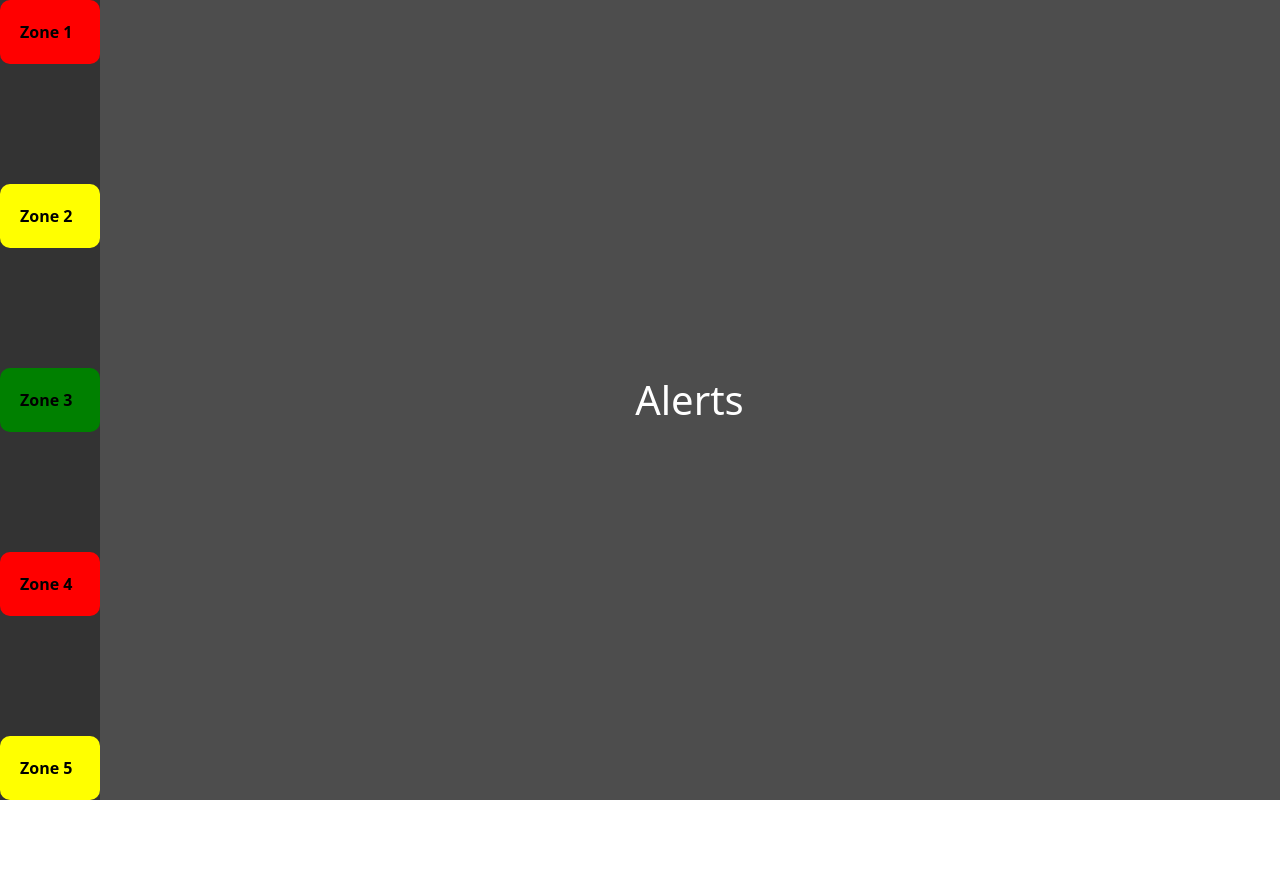
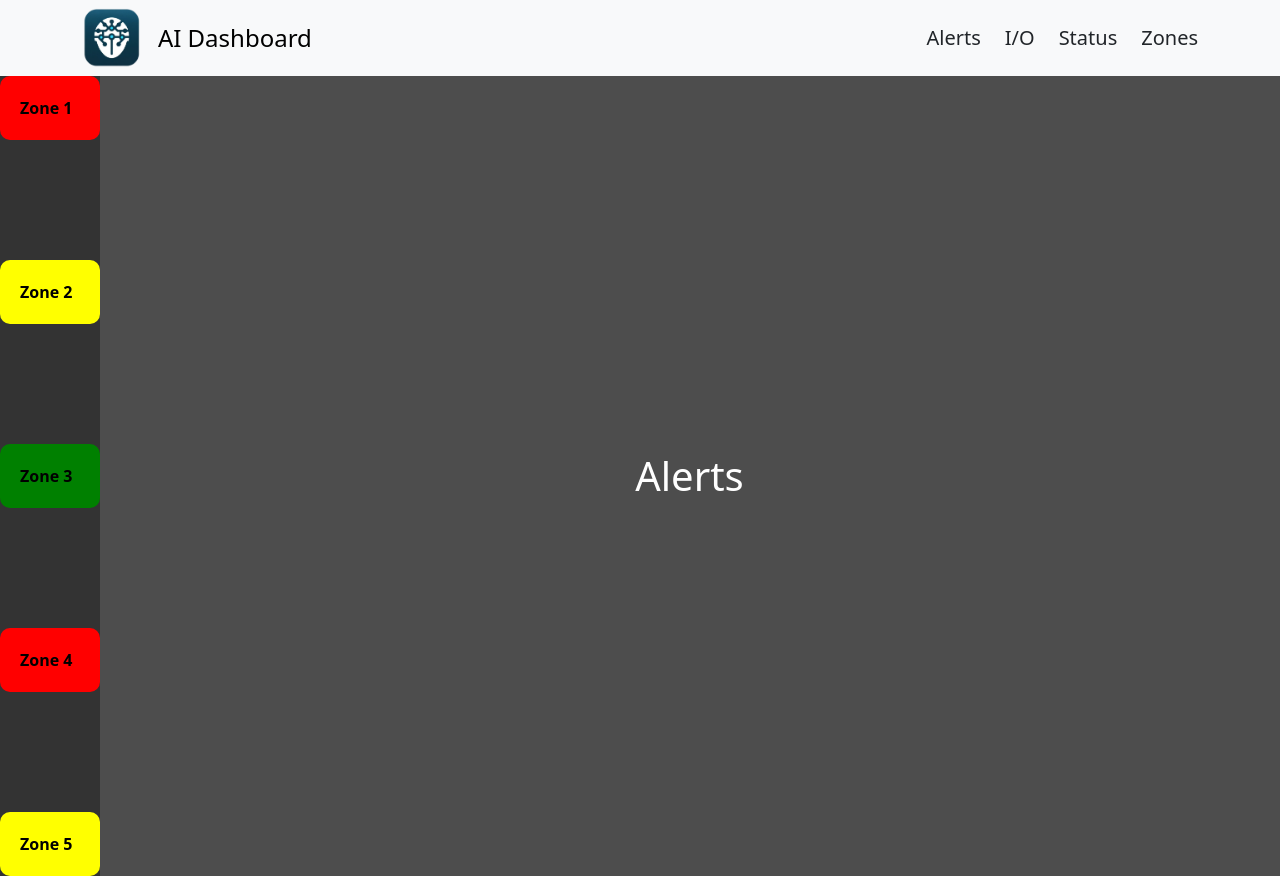
Before and after one commit to dingjw1997/AI-Dashboard, a React (Create React App) app: page /alerts in a window 1280 px wide. Before the commit the page ends 800 px from the top, so only its background shows below. Built offline with nearby package versions, Linux system fonts and the light colour scheme.

Commit message:
Alerts section updated, done by Jiawen

```diff
--- a/src/pages/Alerts/Alerts.tsx
+++ b/src/pages/Alerts/Alerts.tsx
@@ -3,9 +3,14 @@
 
 import React from 'react';
 import styles from './Alerts.module.css';
+import Header from '../../components/Header/Header';
 
 function Alerts() {
   return (
+    <div>
+      <div className="Header">
+        <Header />
+      </div>
       <div className={styles.App}>
         <div className={styles.sidebar}>
           <div className={`${styles.tab} ${styles.red}`}><span className={styles.bold}>Zone 1</span></div>
@@ -18,6 +23,7 @@ function Alerts() {
         <h1>Alerts</h1>
       </div>
     </div>
+  </div>
   );
 }
 
```
Also changed, not shown: 1 other file (tests, documents, lock files or other folders). Lines whose indentation alone changed are shown as unchanged.
